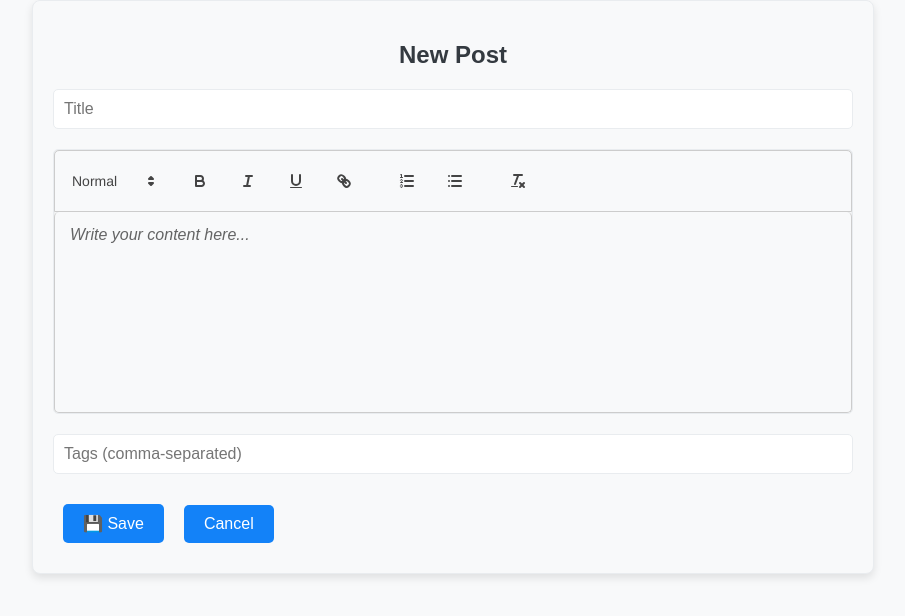
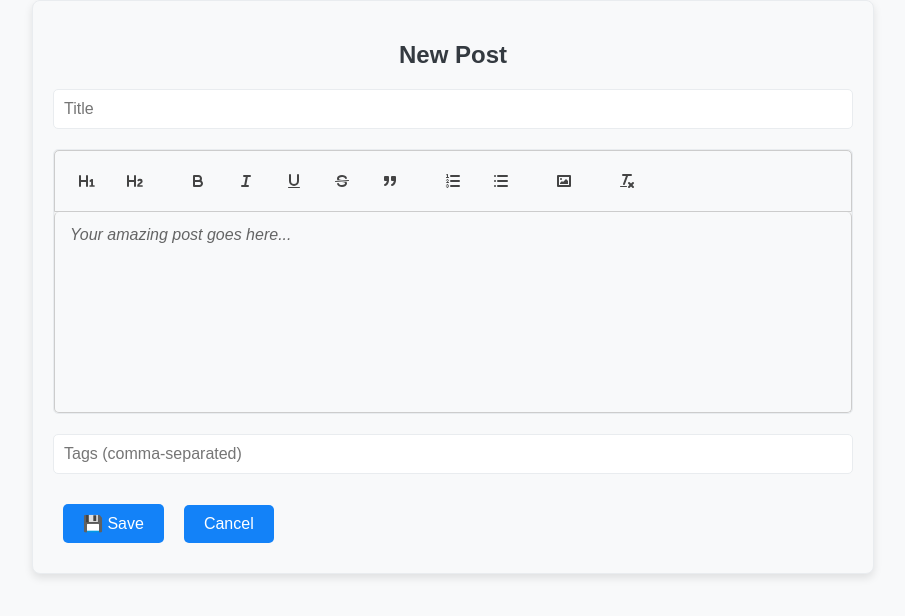
Before and after one commit to pixltd-dev/redact, a React (Vite) app: page /new in a window 1280 px wide. Shown: the top 616 px of the page, without its empty margins (187-1092 px from the left). Built offline with nearby package versions, Linux system fonts and the light colour scheme; no server answers.

Commit message:
image support

```diff
--- a/src/app/pages/BlogEditor.tsx
+++ b/src/app/pages/BlogEditor.tsx
@@ -11,6 +11,29 @@ const BlogEditorPage = () => {
   const [title, setTitle] = useState('');
   const [content, setContent] = useState('');
   const [tags, setTags] = useState('');
+
+  const modules = {
+    toolbar: [
+      [{ header: '1' }, { header: '2' }],
+      ['bold', 'italic', 'underline', 'strike', 'blockquote'],
+      [{ list: 'ordered' }, { list: 'bullet' }],
+      // Enable image support
+      ['image'],
+      ['clean'],
+    ],
+  };
+
+  const formats = [
+    'header',
+    'bold',
+    'italic',
+    'underline',
+    'strike',
+    'blockquote',
+    'list',
+    'bullet',
+    'image',
+  ];
 
   useEffect(() => {
     if (id) {
@@ -56,8 +79,10 @@ const BlogEditorPage = () => {
       <ReactQuill
         value={content}
         onChange={setContent}
-        placeholder="Write your content here..."
+        placeholder="Your amazing post goes here..."
         className="editor-quill"
+        modules={modules}
+        formats={formats}
       />
       <input
         type="text"
```
Also changed, not shown: 2 other files (tests, documents, lock files or other folders).
